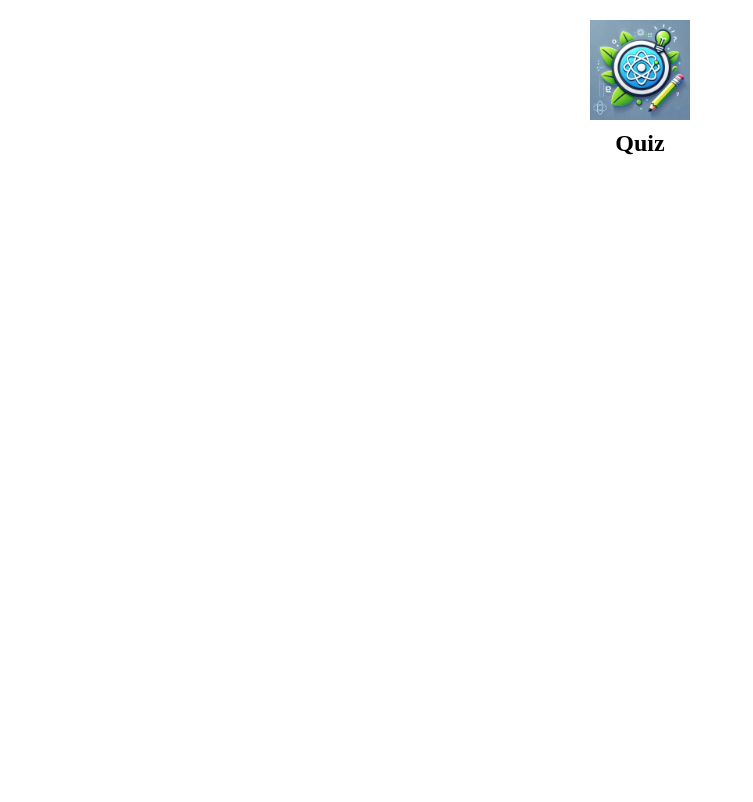
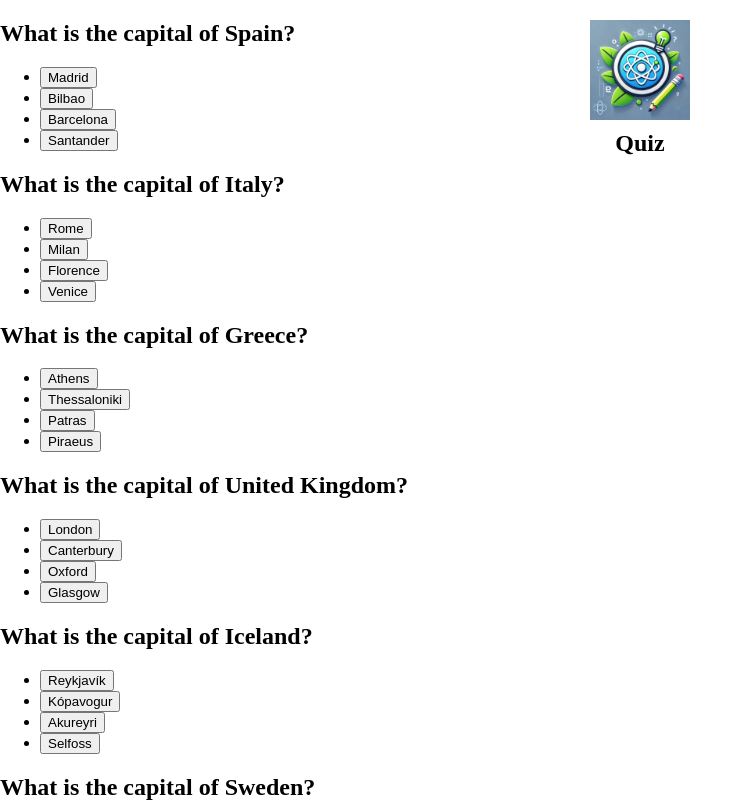
Before and after one commit to maitevargas9/react-quiz, a React (Vite) app: page / in a window 1280 px wide. Shown: the top 802 px of the page, without its empty margins (0-753 px from the left). Built offline with nearby package versions, Linux system fonts and the light colour scheme.

Commit message:
Question component structure created.

```diff
--- a/src/Components/Question.jsx
+++ b/src/Components/Question.jsx
@@ -1 +1,42 @@
-export default function Question() {}
+import { useState, useEffect } from "react";
+import questions from "../Data/questions.js";
+
+export default function Question() {
+  const [selectedAnswer, setSelectedAnswer] = useState(null);
+
+  useEffect(
+    () => {
+      setSelectedAnswer(null);
+    },
+    [questions]
+  );
+
+  const handleAnswerClick = index => {
+    if (selectedAnswer == null) {
+      setSelectedAnswer(index);
+    }
+  };
+
+  return (
+    <div>
+      {questions.map((q, questionIndex) =>
+        <div key={questionIndex}>
+          <h2>
+            {q.question}
+          </h2>
+          <ul>
+            {q.answers.map((answer, answerIndex) =>
+              <li key={answerIndex}>
+                <button
+                  onClick={() => handleAnswerClick(questionIndex, answerIndex)}
+                >
+                  {answer}
+                </button>
+              </li>
+            )}
+          </ul>
+        </div>
+      )}
+    </div>
+  );
+}
--- a/src/Components/Quiz.jsx
+++ b/src/Components/Quiz.jsx
@@ -4,12 +4,18 @@ import Question from "./Question";
 import Summary from "./Summary";
 
 export default function Quiz() {
-  const gameover = false;
+  const [currentQuestionIndex, setCurrentQuestionIndex] = useState(0);
+
+  const handleAnswerSelected = index => {
+    if (currentQuestionIndex < questions.length - 1) {
+      setCurrentQuestionIndex(currentQuestionIndex + 1);
+    }
+  };
 
   return (
     <div>
       <Question />
-      {gameover && <Summary />}
+      <Summary />
     </div>
   );
 }
```
